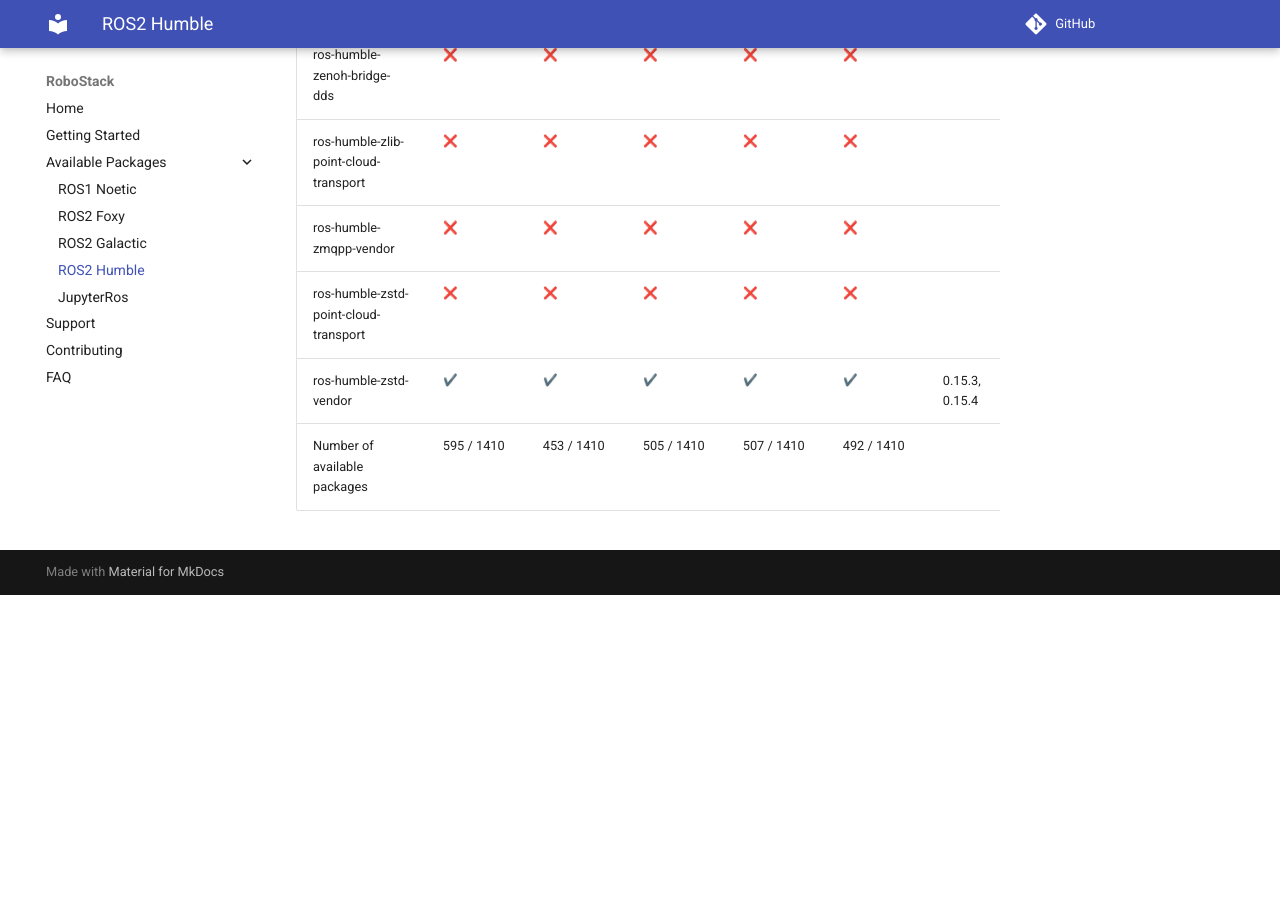
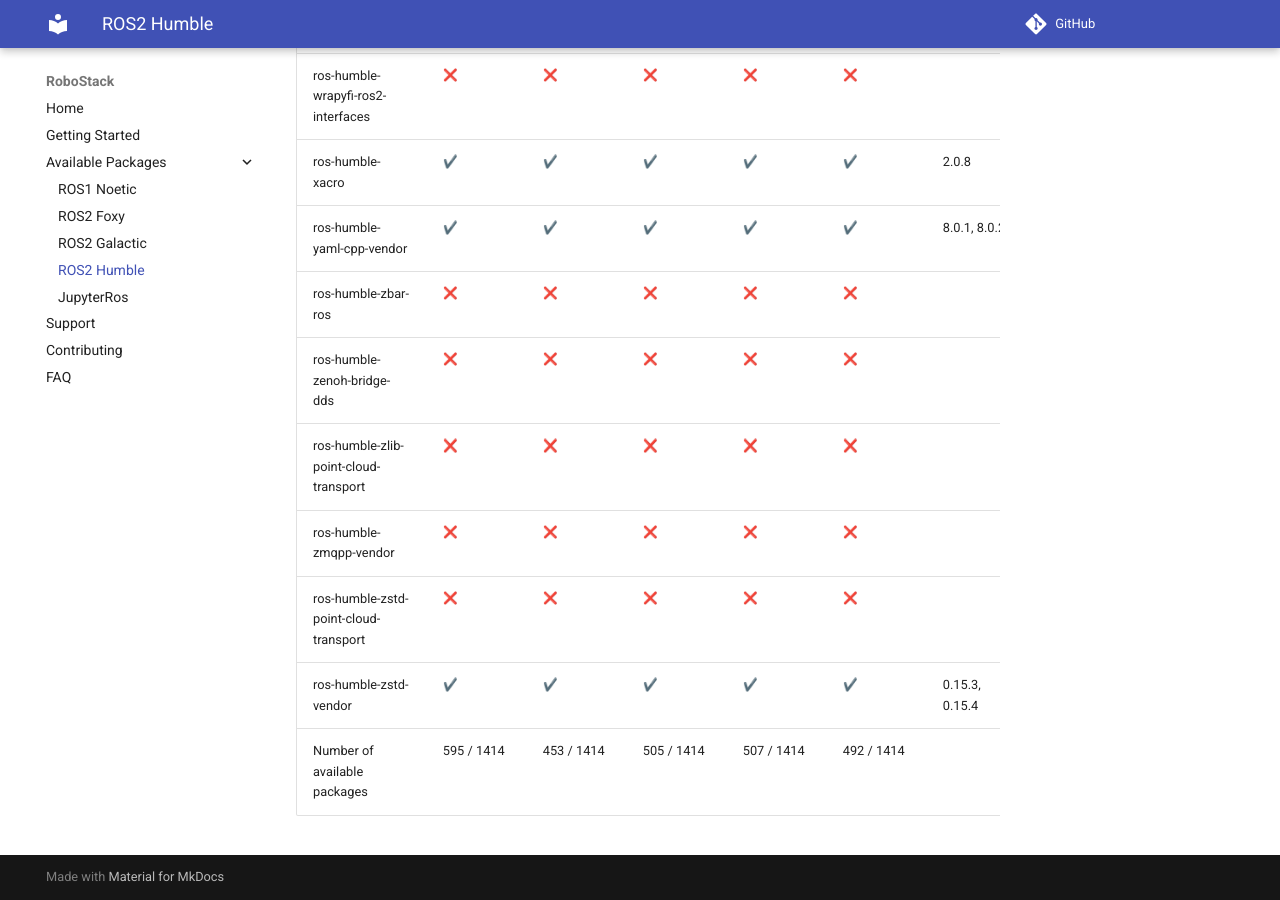
Before and after one commit to RoboStack/robostack.github.io, an MkDocs documentation site: the page built from docs/humble.md, in a window 1280 px wide and 900 px high, scrolled down 106896 px. Built offline with MkDocs 1.6.1 and Material for MkDocs 9.7.7, drawn with Linux system fonts in a browser that asks for light colours; emoji names are drawn with the system emoji font; comment, search, counter and statistics services are not loaded; before the commit the page ends 107491 px from its top, so only the background shows below that; some of the changed text lies outside the part shown.

Commit message:
Update tables

```diff
--- a/docs/humble.md
+++ b/docs/humble.md
@@ -1410,4 +1414,4 @@
 | ros-humble-zmqpp-vendor | :x: { data-sort='0' } | :x: { data-sort='0' } | :x: { data-sort='0' } | :x: { data-sort='0' } | :x: { data-sort='0' } |   |
 | ros-humble-zstd-point-cloud-transport | :x: { data-sort='0' } | :x: { data-sort='0' } | :x: { data-sort='0' } | :x: { data-sort='0' } | :x: { data-sort='0' } |   |
 | ros-humble-zstd-vendor | :heavy_check_mark: { data-sort='1' } | :heavy_check_mark: { data-sort='1' } | :heavy_check_mark: { data-sort='1' } | :heavy_check_mark: { data-sort='1' } | :heavy_check_mark: { data-sort='1' } | 0.15.3, 0.15.4  |
-| Number of available packages |  595 / 1410 | 453 / 1410 | 505 / 1410 | 507 / 1410 | 492 / 1410 |
+| Number of available packages |  595 / 1414 | 453 / 1414 | 505 / 1414 | 507 / 1414 | 492 / 1414 |
```
Also changed, not shown: other parts of docs/humble.md (+4 -0 lines).
